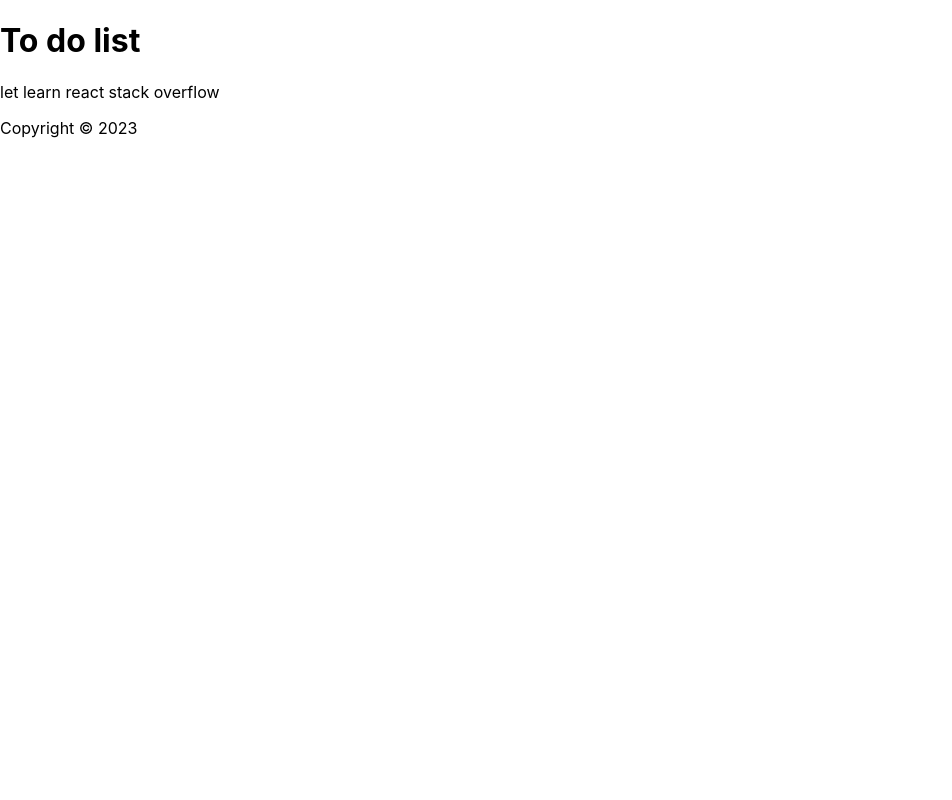
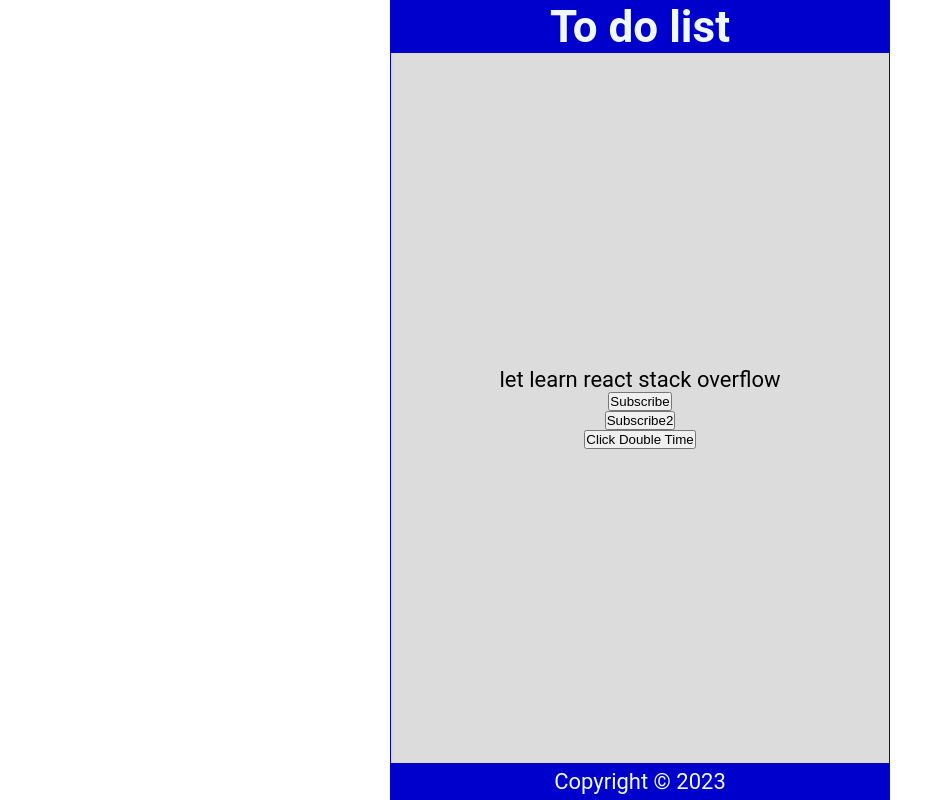
Before and after one commit to Harijohnson/react_learn-, a React (Create React App) app in the folder frontend/: page / in a window 1280 px wide. Shown: the whole page, without its empty margins (0-952 px from the left). Built offline with nearby package versions, Linux system fonts and the light colour scheme.

Commit message:
components

```diff
--- a/frontend/src/App.js
+++ b/frontend/src/App.js
@@ -1,17 +1,17 @@
-import Headder from "./Headder";
+import Header from "./Headder";
 import Content from "./Content"
 import Footer from "./Footer"
-
+// import "./App.css"
 
 function App(){
 
 
   return(
-    <>
-    <Headder />
+    <div className='App'>
+    <Header />
     <Content />
     <Footer />
-    </>
+    </div>
   )
 }
 
--- a/frontend/src/Content.js
+++ b/frontend/src/Content.js
@@ -5,11 +5,28 @@ import React from 'react'
         let words = [ 'trail and error ' , 'slow way' , 'chat gpt ' , 'stack overflow']
         let int  = Math.floor(Math.random()*4)
         return words[int]
+    }
+
+      const hadleCLick = () => {
+
+            console.log('Welcome')
+
       }
+      const hadleCLick2 = (name) => {
+
+            console.log(`Welcome ${name}`)
+
+      }
+
     return (
-      <div>
-        <p> let learn react { newWords() }</p>
-      </div>
+
+        <main>
+            <p> let learn react { newWords() }</p>
+            <button onClick={() => hadleCLick }>Subscribe</button>
+            <button onClick={() => hadleCLick2('Hari') }>Subscribe2</button>   {/* singe click */}
+            <button onDoubleClick={() =>  hadleCLick }> Click Double Time </button>
+        </main>
+
     )
   }
 
--- a/frontend/src/Footer.js
+++ b/frontend/src/Footer.js
@@ -3,11 +3,11 @@ import React from 'react'
 const Footer = () => {
     const year = new Date()
   return (
-    <div>
+
       <footer>
         Copyright &copy; { year.getFullYear() }
       </footer>
-    </div>
+
   )
 }
 
--- a/frontend/src/Headder.js
+++ b/frontend/src/Headder.js
@@ -1,6 +1,6 @@
 import React from 'react'
 
-const Headder = () => {
+const Header = () => {
   return (
     <header>
         <h1>To do list </h1>
@@ -8,4 +8,4 @@ const Headder = () => {
   )
 }
 
-export default Headder
+export default Header
--- a/frontend/src/index.css
+++ b/frontend/src/index.css
@@ -1,13 +1,60 @@
+* {
+  margin: 0;
+  padding: 0;
+  box-sizing: border-box;
+}
+
+html {
+  font-size: 22px;
+}
+
 body {
-  margin: 0;
-  font-family: -apple-system, BlinkMacSystemFont, 'Segoe UI', 'Roboto', 'Oxygen',
+  min-height: 100vh;
+  font-family: 'Roboto', 'Oxygen',
     'Ubuntu', 'Cantarell', 'Fira Sans', 'Droid Sans', 'Helvetica Neue',
     sans-serif;
   -webkit-font-smoothing: antialiased;
   -moz-osx-font-smoothing: grayscale;
 }
 
-code {
-  font-family: source-code-pro, Menlo, Monaco, Consolas, 'Courier New',
-    monospace;
+.App {
+  display: flex;
+  flex-direction: column;
+  justify-content: center;
+  align-items: center;
+  height: 100vh;
+  width: 100%;
+  max-width: 500px;
+  border: 1px solid mediumblue;
+  margin: auto;
 }
+
+header {
+  width: 100%;
+  padding: 0 0.25em;
+  background-color: mediumblue;
+  color: aliceblue;
+  display: flex;
+  justify-content: center;
+  align-items: center;
+}
+
+main {
+  width: 100%;
+  display: flex;
+  flex-direction: column;
+  flex-grow: 1;
+  justify-content: center;
+  align-items: center;
+  background-color:rgb(220, 220, 220);
+  overflow-y: auto;
+}
+
+footer {
+  width: 100%;
+  padding: 0.25em;
+  background-color: mediumblue;
+  color: aliceblue;
+  display: grid;
+  place-content: center;
+}
```
Also changed, not shown: frontend/src/App.css (deleted, +0 -38 lines).
